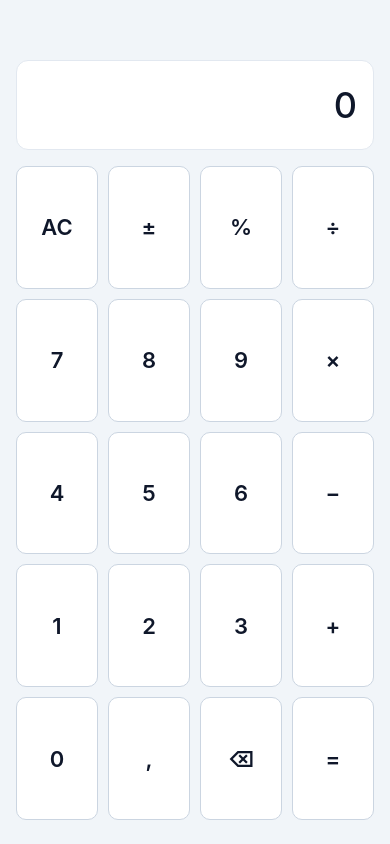
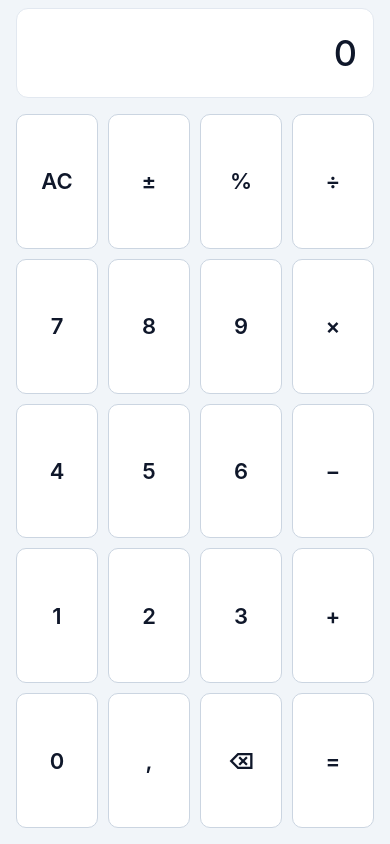
Before and after one commit to Kostya20079/calculator, a React Native app: screen / in a window 390 px wide. Built offline with nearby package versions, Linux system fonts and the light colour scheme.

Commit message:
obszar bezpieczny safe area

```diff
--- a/App.tsx
+++ b/App.tsx
@@ -10,6 +10,7 @@ import {
   ViewStyle,
 } from 'react-native';
 import { StatusBar } from 'expo-status-bar';
+import { SafeAreaProvider, SafeAreaView } from 'react-native-safe-area-context';
 
 interface CalcButtonProps {
   label: string;
@@ -101,7 +102,7 @@ export const EXTENDED = [
   'ln', 'log',
 ];
 
-export default function App() {
+export function Calculator() {
   const { width, height } = useWindowDimensions();
   const landscape = width > height;
 
@@ -174,22 +175,40 @@ export default function App() {
   );
 }
 
+export default function App() {
+  return (
+    <SafeAreaProvider>
+      {/* W orientacji poziomej wcięcia po bokach chronią skrajne kolumny przed zasłonięciem */}
+      <SafeAreaView
+        style={styles.safeArea}
+        edges={['top', 'bottom', 'left', 'right']}
+      >
+        <Calculator />
+      </SafeAreaView>
+    </SafeAreaProvider>
+  );
+}
+
 const styles = StyleSheet.create({
+  safeArea: {
+    flex: 1,
+    backgroundColor: '#f1f5f9',
+  },
   container: {
     flex: 1,
     backgroundColor: '#f1f5f9',
   },
   containerPortrait: {
     justifyContent: 'flex-start',
-    paddingTop: 60,
-    paddingBottom: 24,
+    paddingTop: 8,
+    paddingBottom: 16,
     paddingHorizontal: 16,
   },
   containerLandscape: {
     justifyContent: 'flex-start',
-    paddingTop: 16,
-    paddingBottom: 16,
-    paddingHorizontal: 20,
+    paddingTop: 8,
+    paddingBottom: 8,
+    paddingHorizontal: 12,
   },
   displayContainer: {
     height: 90,
@@ -203,9 +222,9 @@ const styles = StyleSheet.create({
     borderColor: '#e2e8f0',
   },
   displayContainerLandscape: {
-    height: 56,
-    paddingVertical: 6,
-    marginBottom: 10,
+    height: 52,
+    paddingVertical: 4,
+    marginBottom: 8,
   },
   displayScrollContent: {
     flexGrow: 1,
@@ -219,7 +238,7 @@ const styles = StyleSheet.create({
     fontWeight: '500',
   },
   displayTextLandscape: {
-    fontSize: 26,
+    fontSize: 24,
   },
   columnLayout: {
     flex: 1,
@@ -261,6 +280,6 @@ const styles = StyleSheet.create({
     fontWeight: '600',
   },
   calcButtonTextLandscape: {
-    fontSize: 18,
+    fontSize: 17,
   },
 });
--- a/package.json
+++ b/package.json
@@ -9,6 +9,7 @@
     "react": "19.3.0",
     "react-dom": "^19.3.0",
     "react-native": "0.88.0",
+    "react-native-safe-area-context": "~5.10.1",
     "react-native-web": "^0.21.4"
   },
   "devDependencies": {
```
Also changed, not shown: 1 other file (tests, documents, lock files or other folders).
